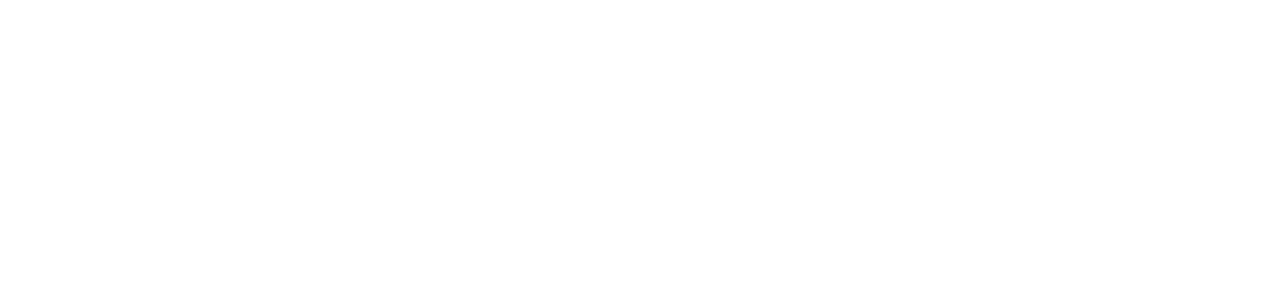
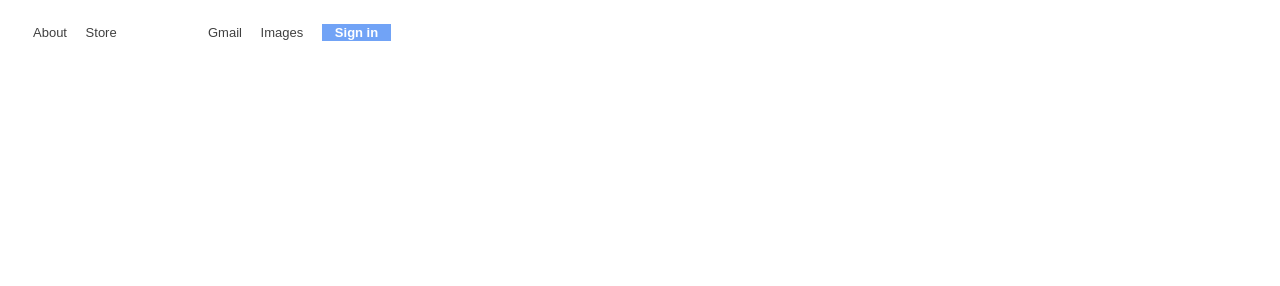
Before and after one commit to jh-08/google-homepage, a plain HTML site: page index.html in a window 1280 px wide. Shown: the top 286 px of the page. Drawn offline with Linux system fonts and the light colour scheme.

Commit message:
Edit index.html

```diff
--- a/index.html
+++ b/index.html
@@ -51,9 +51,59 @@
     #buttonss{
         margin-left: 850px;
     }
+    #top{
+        font-family: sans-serif;
+        font-size: 13px;
+        margin-top: 12px;
+        display: flex;
+    }
+    .right, .left{
+        margin: 7px 0 0 10px;
+        justify-content: flex-end;
+        min-width: 165px;
+        align-items: center;
+
+    }
+    a{
+        padding-left: 15px;
+        color: #000;
+        opacity: 75%;
+        text-decoration: none;
+        line-height: 28px;
+
+    }
+    .right{
+        float: right;
+        text-align: right;
+        position: relative;
+    }
+    #signin{
+        border: 1px solid #4285f4;
+        color: white;
+        background-color: #4285f4;
+        font-weight: bold;
+        padding: 0 12px;
+    }
 
 
 </style>
+
+<div id="top">
+
+    <div class="left">
+        <a href="#">About</a>
+        <a href="#">Store</a>
+    </div>
+
+    <div class="right">
+        <a href="#">Gmail</a>
+        <a href="#">Images</a>
+        <a href="#"></a>
+        <a id="signin" href="#">Sign in</a>
+    </div>
+
+</div>
+
 <div class="google">
 <img id="logo" src="https://www.google.com/images/branding/googlelogo/1x/googlelogo_color_272x92dp.png">
 </div>
```
